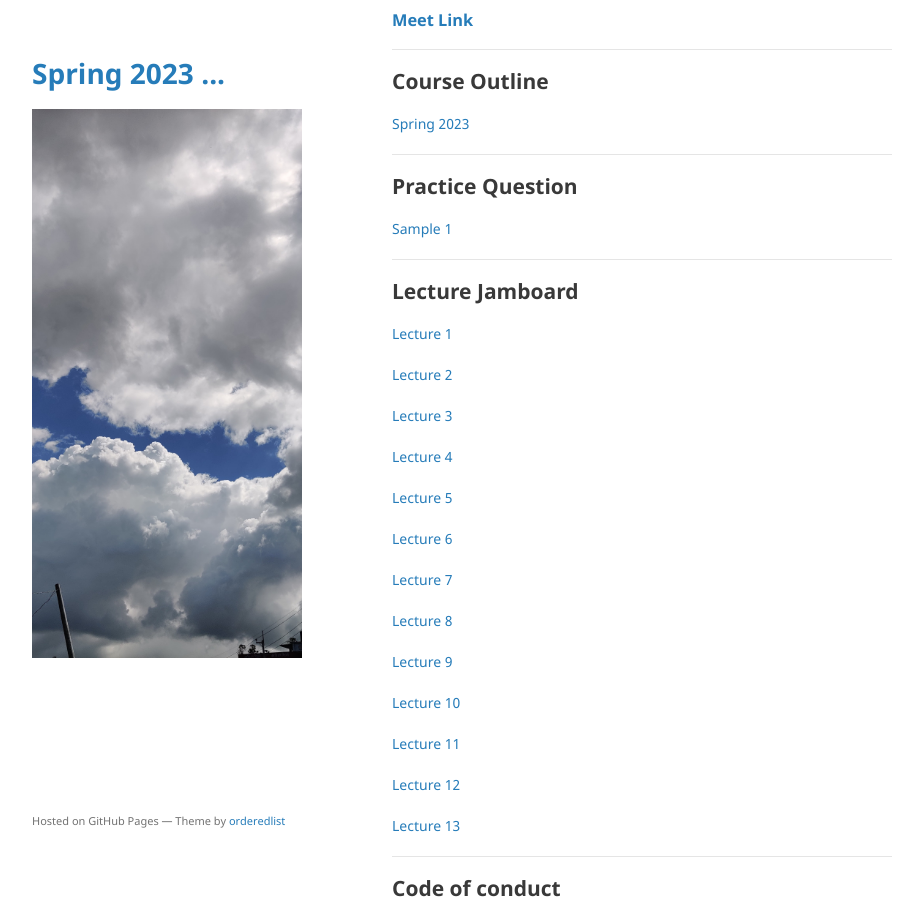
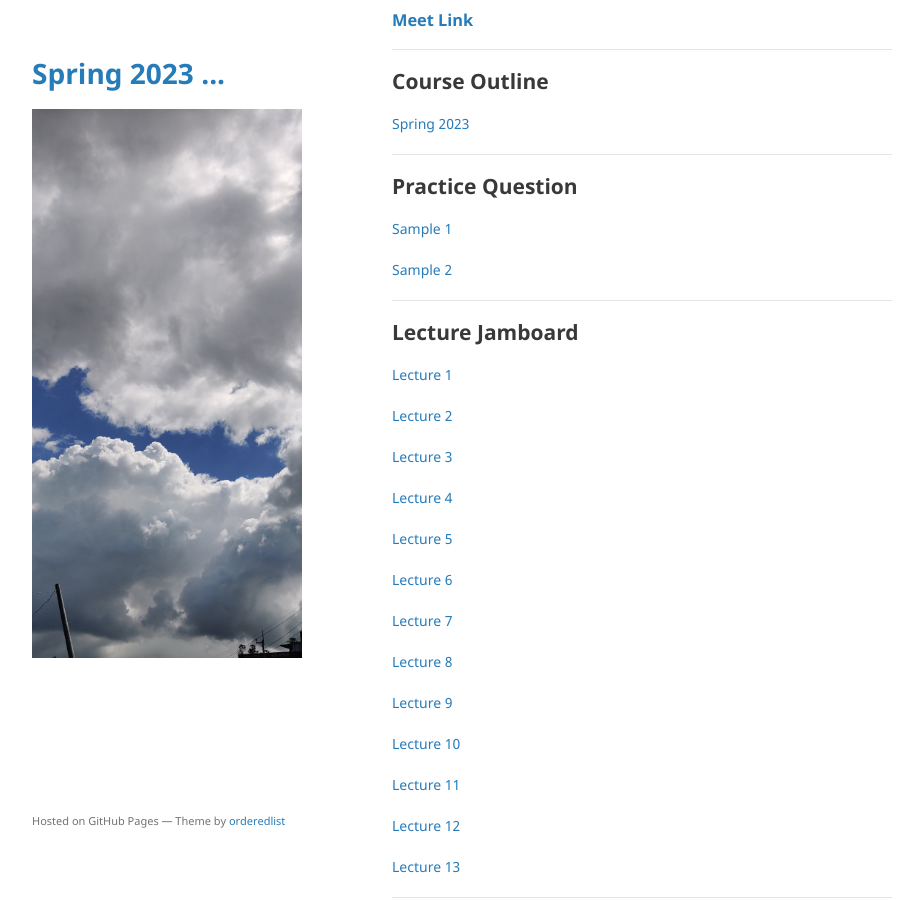
Before and after one commit to mohammadmotiurrahman/mohammadmotiurrahman.github.io, a Jekyll site: the page built from cse317_3/index.md, in a window 1280 px wide and 900 px high, scrolled down 468 px. Shown: the whole window, without its empty margins (178-1101 px from the left). Built offline with Jekyll 4.4.1, drawn with Linux system fonts in a browser that asks for light colours; our own code applies the rules of GitHub Pages for plain Markdown files.

Commit message:
Update index.md

```diff
--- a/cse317_3/index.md
+++ b/cse317_3/index.md
@@ -27,6 +27,8 @@
 ## Practice Question
 
 [Sample 1](https://drive.google.com/file/d/1QqLzK8FiQI3eaNSuJx37IFO_tS3tkSoo/view?usp=share_link)
+
+[Sample 2](https://drive.google.com/file/d/1gNBlpEeXhNLPjbokAaXzlTcztDr1uh9h/view?usp=share_link)
 
 * * *
 
```
